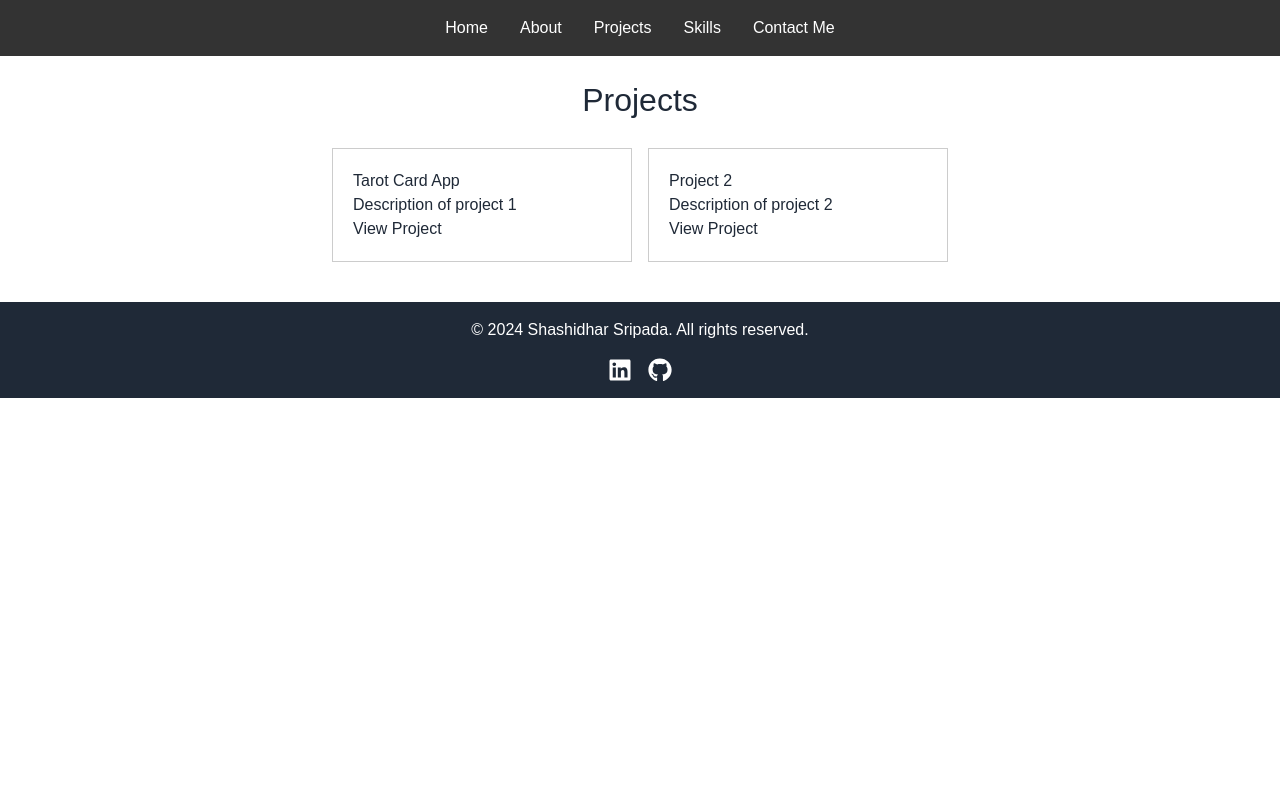
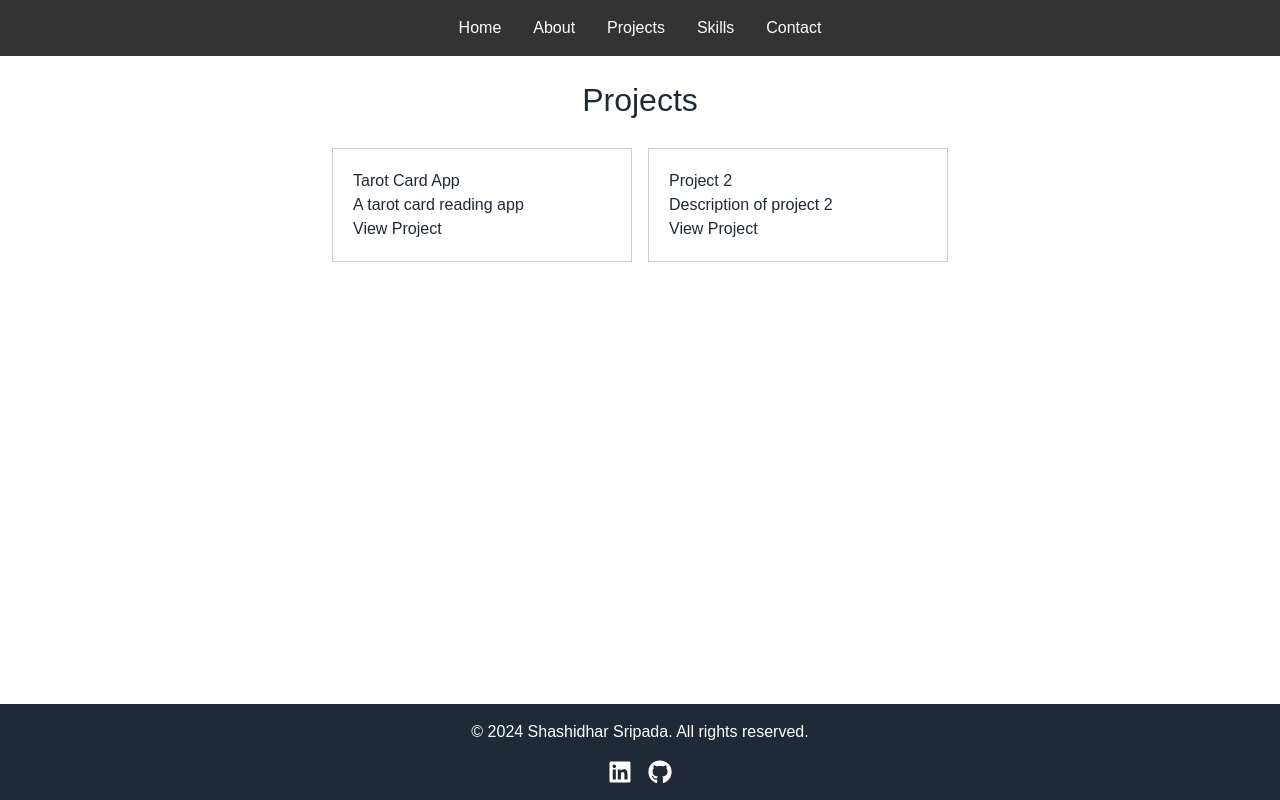
Before and after one commit to mrrobot1795/my-portfolio, a Next.js app: page /projects in a window 1280 px wide. Built offline with nearby package versions, Linux system fonts and the light colour scheme.

Commit message:
UI changes

```diff
--- a/app/about/page.tsx
+++ b/app/about/page.tsx
@@ -1,8 +1,31 @@
+"use client";
+
+import { motion } from "framer-motion";
+
 export default function AboutPage() {
   return (
-    <section id="about" className="text-center my-10 px-4 max-w-3xl mx-auto">
-      <h2 className="text-3xl sm:text-4xl font-bold">About Me</h2>
-      <p className="mt-4 text-base sm:text-lg">
+    <motion.section
+      id="about"
+      className="text-center my-10 px-4 max-w-3xl mx-auto"
+      initial={{ opacity: 0, y: -50 }}
+      animate={{ opacity: 1, y: 0 }}
+      transition={{ duration: 0.8 }}
+    >
+      <motion.h2
+        className="text-3xl sm:text-4xl font-bold"
+        initial={{ opacity: 0, y: -50 }}
+        animate={{ opacity: 1, y: 0 }}
+        transition={{ duration: 0.8 }}
+      >
+        About Me
+      </motion.h2>
+
+      <motion.p
+        className="mt-4 text-base sm:text-lg"
+        initial={{ opacity: 0 }}
+        animate={{ opacity: 1 }}
+        transition={{ delay: 0.5, duration: 0.8 }}
+      >
         I am an experienced Full Stack Developer proficient in building scalable
         applications using the MERN stack (MongoDB, Express.js, React, Node.js),
         along with Next.js, Nest.js, and Spring Boot. My expertise also includes
@@ -13,7 +36,7 @@ export default function AboutPage() {
         for efficient communication. Passionate about Agile methodologies, I
         utilize tools like Bitbucket and Jira to deliver robust solutions while
         continuously learning and improving my skillset.
-      </p>
-    </section>
+      </motion.p>
+    </motion.section>
   );
 }
--- a/app/contact/page.tsx
+++ b/app/contact/page.tsx
@@ -4,6 +4,7 @@ import { useState } from "react";
 import axios from "axios";
 import { ToastContainer, toast } from "react-toastify";
 import "react-toastify/dist/ReactToastify.css";
+import { motion } from "framer-motion"; // Import Framer Motion
 
 export default function ContactPage() {
   const [formData, setFormData] = useState({
@@ -45,10 +46,26 @@ export default function ContactPage() {
   };
 
   return (
-    <section className="p-8 bg-gray-100">
-      <h2 className="text-3xl font-bold text-center mb-6">Contact Me</h2>
+    <motion.section
+      initial={{ opacity: 0, y: -50 }}
+      animate={{ opacity: 1, y: 0 }}
+      transition={{ duration: 0.8 }}
+      className="p-8 bg-gray-100"
+    >
+      <motion.h2
+        initial={{ opacity: 0, y: -50 }}
+        animate={{ opacity: 1, y: 0 }}
+        transition={{ duration: 0.8 }}
+        className="text-3xl font-bold text-center mb-6"
+      >
+        Contact Me
+      </motion.h2>
+
       <div className="flex justify-center">
-        <form
+        <motion.form
+          initial={{ opacity: 0, scale: 0.8 }}
+          animate={{ opacity: 1, scale: 1 }}
+          transition={{ duration: 0.8 }}
           onSubmit={handleSubmit}
           className="bg-white p-6 shadow-md rounded-lg w-96"
         >
@@ -94,13 +111,9 @@ export default function ContactPage() {
           >
             {isSubmitting ? "Sending..." : "Send Message"}
           </button>
-        </form>
+        </motion.form>
       </div>
-      <ToastContainer
-        position="bottom-right"
-        autoClose={3000}
-        hideProgressBar
-      />
-    </section>
+      <ToastContainer position="bottom-right" autoClose={3000} hideProgressBar />
+    </motion.section>
   );
 }
--- a/app/layout.tsx
+++ b/app/layout.tsx
@@ -6,9 +6,9 @@ import Footer from "../components/Footer";
 export default function RootLayout({ children }: { children: ReactNode }) {
   return (
     <html lang="en">
-      <body>
+      <body className="min-h-screen flex flex-col">
         <Header />
-        <main>{children}</main>
+        <main className="flex-grow">{children}</main>
         <Footer />
       </body>
     </html>
--- a/app/projects/page.module.css
+++ b/app/projects/page.module.css
@@ -6,7 +6,7 @@
 .projectsHeader {
   font-size: 2rem;
   margin-bottom: 1.5rem;
-  text-align: center; /* Center the header */
+  text-align: center;
 }
 
 .projects {
@@ -20,7 +20,7 @@
   border: 1px solid #ccc;
   padding: 20px;
   margin-bottom: 20px;
-  width: calc(100% - 40px); /* Ensures cards fit within mobile screen */
+  width: calc(100% - 40px);
   max-width: 300px;
   box-sizing: border-box;
   text-align: left;
@@ -30,7 +30,7 @@
   .project-card {
     padding: 15px;
     margin-bottom: 15px;
-    width: 100%; /* Full width on smaller screens */
+    width: 100%;
     max-width: none;
   }
 }
--- a/app/projects/page.tsx
+++ b/app/projects/page.tsx
@@ -1,23 +1,55 @@
+"use client";
+
+import { motion } from "framer-motion";
 import styles from "./page.module.css";
 
+const projects = [
+  {
+    title: "Tarot Card App",
+    description: "A tarot card reading app",
+    link: "#",
+  },
+  { title: "Project 2", description: "Description of project 2", link: "#" },
+];
+
 export default function ProjectsPage() {
-  const projects = [
-    { title: "Tarot Card App", description: "Description of project 1", link: "#" },
-    { title: "Project 2", description: "Description of project 2", link: "#" },
-  ];
+  return (
+    <motion.section
+      id="projects"
+      className={styles.projectsSection}
+      initial={{ opacity: 0, y: -50 }}
+      animate={{ opacity: 1, y: 0 }}
+      transition={{ duration: 0.8 }}
+    >
+      <motion.h2
+        className={styles.projectsHeader}
+        initial={{ opacity: 0, y: -50 }}
+        animate={{ opacity: 1, y: 0 }}
+        transition={{ duration: 0.8 }}
+      >
+        Projects
+      </motion.h2>
 
-  return (
-    <section id="projects">
-      <h2 className={styles.projectsHeader}>Projects</h2>
-      <div className={styles.projects}>
+      <motion.div
+        className={styles.projects}
+        initial={{ opacity: 0 }}
+        animate={{ opacity: 1 }}
+        transition={{ delay: 0.5, duration: 0.8 }}
+      >
         {projects.map((project, index) => (
-          <div key={index} className={styles["project-card"]}>
+          <motion.div
+            key={index}
+            className={styles["project-card"]}
+            whileHover={{ scale: 1.05 }}
+            whileTap={{ scale: 0.95 }}
+            transition={{ duration: 0.3 }}
+          >
             <h3>{project.title}</h3>
             <p>{project.description}</p>
             <a href={project.link}>View Project</a>
-          </div>
+          </motion.div>
         ))}
-      </div>
-    </section>
+      </motion.div>
+    </motion.section>
   );
 }
--- a/app/skills/page.tsx
+++ b/app/skills/page.tsx
@@ -1,3 +1,6 @@
+"use client";
+
+import { motion } from "framer-motion";
 import styles from "./page.module.css";
 
 const skills = [
@@ -22,15 +25,38 @@ const skills = [
 
 export default function SkillsPage() {
   return (
-    <section id="skills" className={styles.skillsSection}>
-      <h2 className={styles.skillsHeader}>Skills</h2>
-      <ul className={styles.skillsList}>
+    <motion.section
+      initial={{ opacity: 0, y: -50 }}
+      animate={{ opacity: 1, y: 0 }}
+      transition={{ duration: 0.8 }}
+      id="skills"
+      className={styles.skillsSection}
+    >
+      <motion.h2
+        initial={{ opacity: 0, y: -50 }}
+        animate={{ opacity: 1, y: 0 }}
+        transition={{ duration: 0.8 }}
+        className={styles.skillsHeader}
+      >
+        Skills
+      </motion.h2>
+
+      <motion.ul
+        initial={{ opacity: 0 }}
+        animate={{ opacity: 1 }}
+        transition={{ delay: 0.5, duration: 0.8 }}
+        className={styles.skillsList}
+      >
         {skills.map((skill, index) => (
-          <li key={index} className={styles.skillItem}>
+          <motion.li
+            key={index}
+            whileHover={{ scale: 1.1 }}
+            className={styles.skillItem}
+          >
             {skill}
-          </li>
+          </motion.li>
         ))}
-      </ul>
-    </section>
+      </motion.ul>
+    </motion.section>
   );
 }
--- a/components/Header.tsx
+++ b/components/Header.tsx
@@ -70,7 +70,7 @@ const Header = () => (
         <NavLink href="/skills">Skills</NavLink>
       </NavItem>
       <NavItem>
-        <NavLink href="/contact">Contact Me</NavLink>
+        <NavLink href="/contact">Contact</NavLink>
       </NavItem>
     </NavList>
   </Navbar>
--- a/styles/globals.css
+++ b/styles/globals.css
@@ -42,3 +42,23 @@ footer {
 .btn-disabled:hover {
   background-color: #28a745;
 }
+
+html,
+body {
+  height: 100%;
+  margin: 0;
+  display: flex;
+  flex-direction: column;
+}
+
+main {
+  flex: 1;
+  padding: 20px;
+}
+
+footer {
+  text-align: center;
+  padding: 20px;
+  background-color: #333;
+  color: #fff;
+}
```
